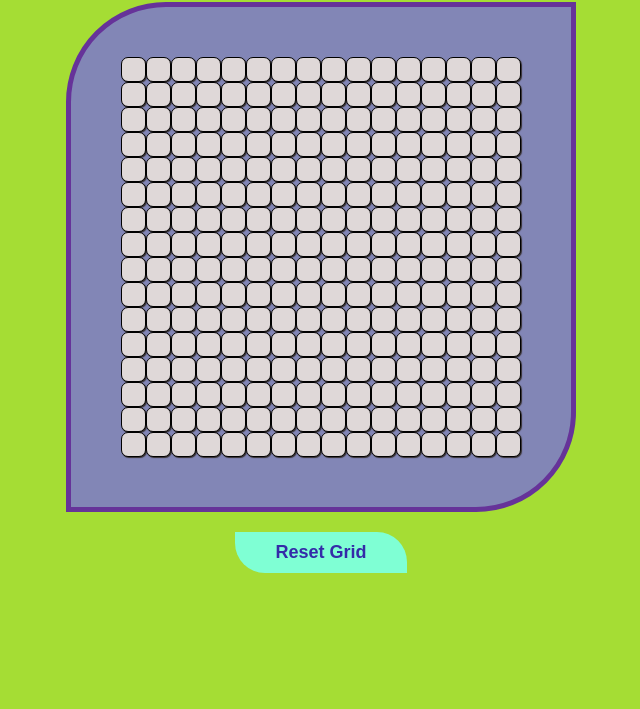
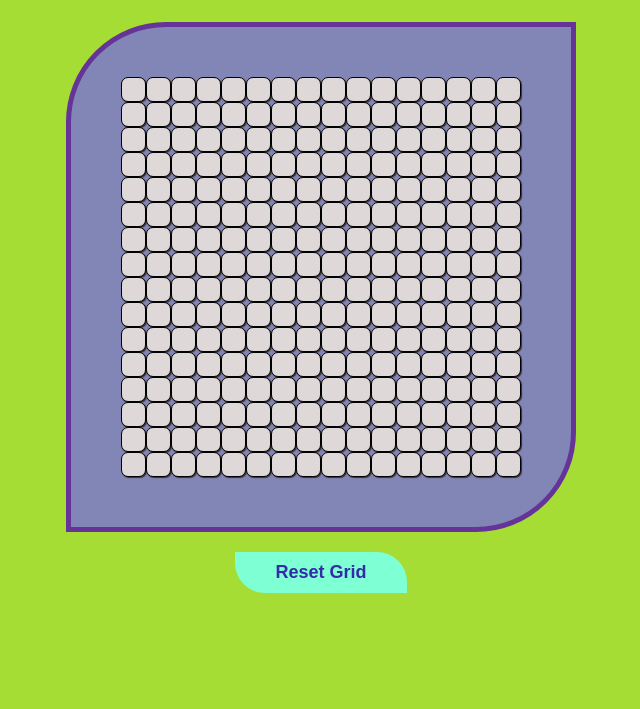
Before and after one commit to shahidafridi-321/Etch-a-sketch, a plain HTML site: page index.html in a window 1280 px wide. Shown: the part 91-800 px from the top of the page, without its empty margins (319-959 px from the left). Drawn offline with Linux system fonts and the light colour scheme.

Commit message:
style.css etided

```diff
--- a/style.css
+++ b/style.css
@@ -1,3 +1,6 @@
+html {
+  padding: 20px;
+}
 body {
   box-sizing: border-box;
   display: flex;
```
